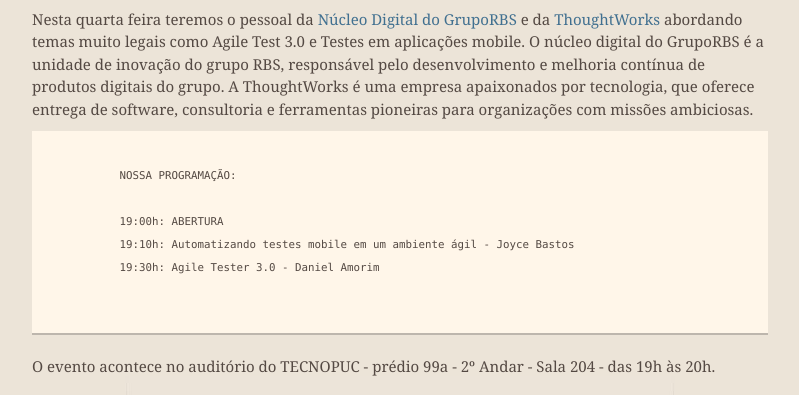
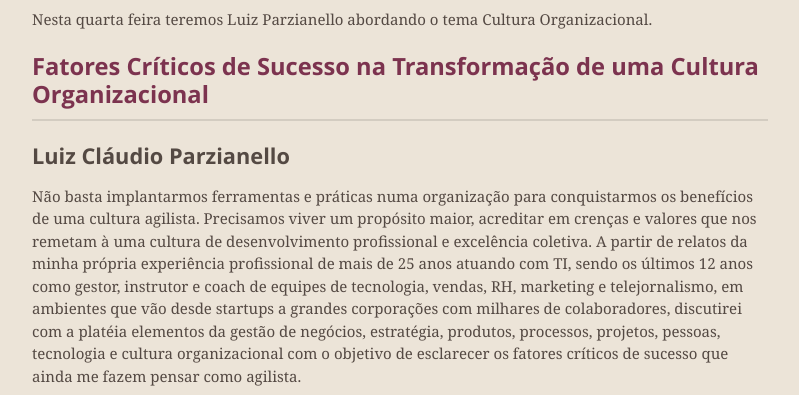
Before and after one commit to quarta-agil-TECNOPUC/quarta-agil-TECNOPUC.github.io, a plain HTML site: page index.html in a window 1280 px wide. Shown: the part 401-796 px from the top of the page, without its empty margins (240-1039 px from the left). Drawn offline with nearby package versions, Linux system fonts and the light colour scheme.

Commit message:
Edição do dia 26

```diff
--- a/index.html
+++ b/index.html
@@ -46,20 +46,18 @@
 
       <section id="main_content">
         <h3 style="margin-top:20px;">
-          <a id="welcome-to-github-pages" class="anchor" href="#welcome-to-github-pages" aria-hidden="true"><span class="octicon octicon-link"></span></a>19 de Novembro 2014
+          <a id="welcome-to-github-pages" class="anchor" href="#welcome-to-github-pages" aria-hidden="true"><span class="octicon octicon-link"></span></a>26 de Novembro 2014
         </h3>
         <iframe id="twitter-widget-108" scrolling="no" frameborder="0" allowtransparency="true" src="https://platform.twitter.com/widgets/tweet_button.d58098f8a7f0ff5a206e7f15442a6b30.en.html#_=1415722326488&amp;count=horizontal&amp;hashtags=quartaAgilTECNOPUC&amp;id=twitter-widget-108&amp;lang=en&amp;original_referer=https%3A%2F%2Fabout.twitter.com%2Fresources%2Fbuttons%23tweet&amp;size=m&amp;text=N%C3%A3o%20sabe%20o%20que%20fazer%20esta%20quarta-feira%3F%20Vem%20pra%20Quarta%20%C3%81gil%20no%20TECNOPUC!&amp;url=http%3A%2F%2Fquarta-agil-tecnopuc.github.io%2F" class="twitter-share-button twitter-tweet-button twitter-share-button twitter-count-horizontal" title="Twitter Tweet Button" data-twttr-rendered="true" style="width: 109px; height: 20px;"></iframe>
         <p>Não sabe o que fazer nesta quarta-feira? Que tal ouvir um pouco mais sobre agilidade?</p>
-        <p>Nesta quarta feira teremos o pessoal da <a href="http://www.gruporbs.com.br/" target="_blank">Núcleo Digital do GrupoRBS</a> e da <a href="http://www.thoughtworks.com/" target="_blank">ThoughtWorks</a> abordando temas muito legais como Agile Test 3.0 e Testes em aplicações mobile. O núcleo digital do GrupoRBS é a unidade de inovação do grupo RBS, responsável pelo desenvolvimento e melhoria contínua de produtos digitais do grupo. A ThoughtWorks é uma empresa apaixonados por tecnologia, que oferece entrega de software, consultoria e ferramentas pioneiras para organizações com missões ambiciosas.</p>
-        <pre>
-          <code>
-            NOSSA PROGRAMAÇÃO:
+        <p>Nesta quarta feira teremos Luiz Parzianello abordando o tema Cultura Organizacional.</p>
 
-            19:00h: ABERTURA
-            19:10h: Automatizando testes mobile em um ambiente ágil - Joyce Bastos
-            19:30h: Agile Tester 3.0 - Daniel Amorim
-            </code>
-        </pre>
+
+<h4>Fatores Críticos de Sucesso na Transformação de uma Cultura Organizacional</h4>
+<h5>Luiz Cláudio Parzianello </h5>
+<p>Não basta implantarmos ferramentas e práticas numa organização para conquistarmos os benefícios de uma cultura agilista. Precisamos viver um propósito maior, acreditar em crenças e valores que nos remetam à uma cultura de desenvolvimento profissional e excelência coletiva. A partir de relatos da minha própria experiência profissional de mais de 25 anos atuando com TI, sendo os últimos 12 anos como gestor, instrutor e coach de equipes de tecnologia, vendas, RH, marketing e telejornalismo, em ambientes que vão desde startups a grandes corporações com milhares de colaboradores, discutirei com a platéia elementos da gestão de negócios, estratégia, produtos, processos, projetos, pessoas, tecnologia e cultura organizacional com o objetivo de esclarecer os fatores críticos de sucesso que ainda me fazem pensar como agilista.
+</p>
+
 
         <p>O evento acontece no auditório do TECNOPUC - prédio 99a - 2º Andar - Sala 204 - das 19h às 20h.</p>
         <p class="subscription"> <a href="https://docs.google.com/forms/d/1snSBRpWJxMEBq7_TJt7I1ElvjHOR1ZWV1IJAf4Wvld0/viewform?usp=send_form" target="_blank">Inscrições AQUI!!</a><br/><br/></p>
```
